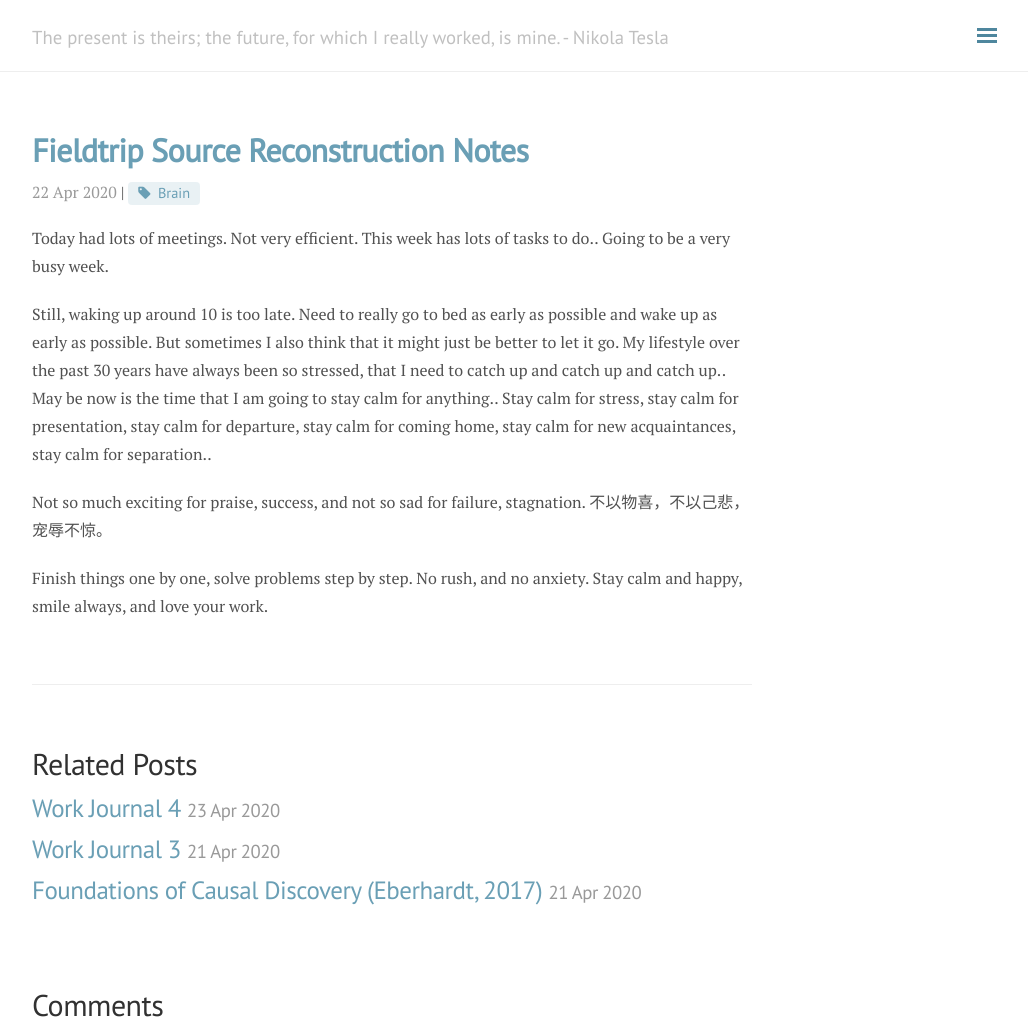
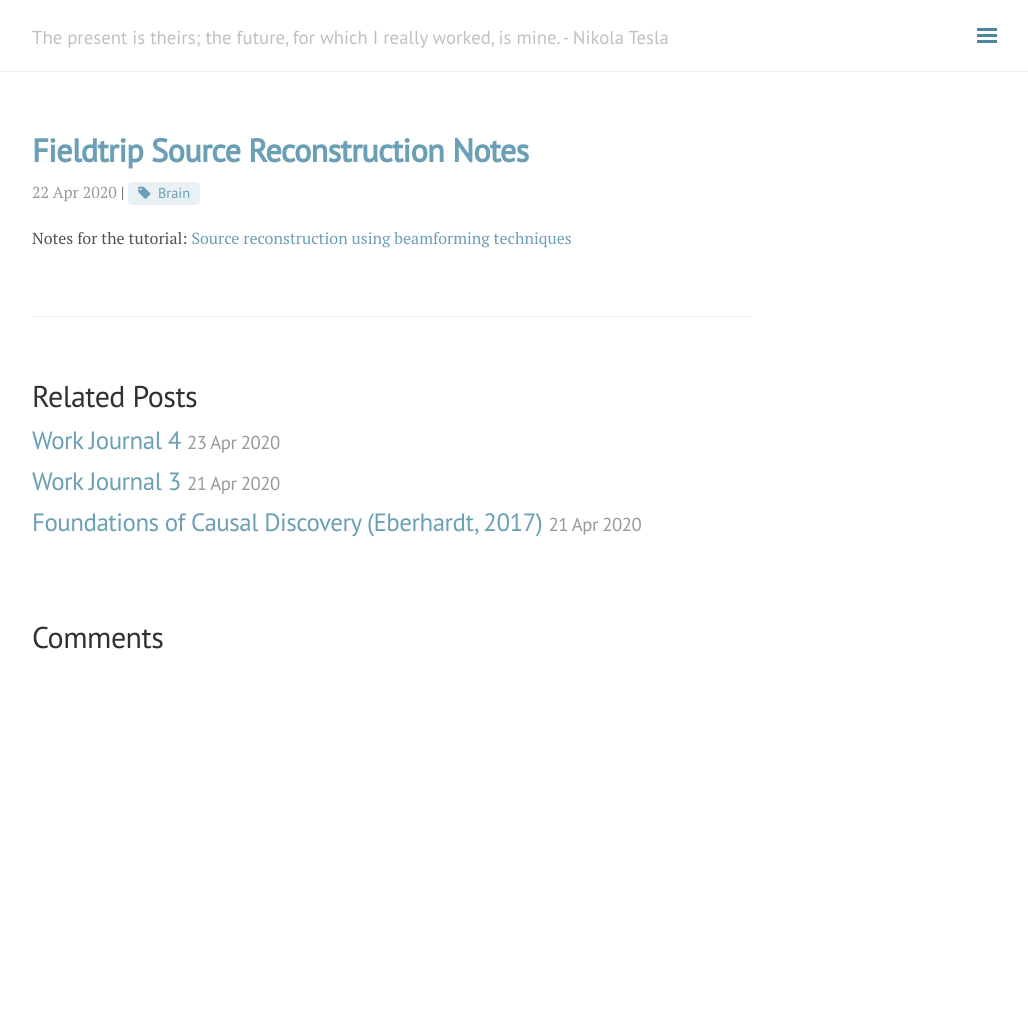
Before and after one commit to andylikescodes/andylikescodes.github.io, a Jekyll site: the page built from _posts/2020-04-22-Field-Trip-Source-Reconstruction-Notes.md, in a window 1280 px wide and 1034 px high. Shown: the whole window, without its empty margins (248-1276 px from the left). Built offline with Jekyll 4.4.1, drawn with Linux system fonts in a browser that asks for light colours; nearby versions of some CDN libraries; comment, search, counter and statistics services are not loaded.

Commit message:
_posts/2020-04-22-Field-Trip-Source-Reconstruction-Notes.md updated from https://stackedit.io/

```diff
--- a/_posts/2020-04-22-Field-Trip-Source-Reconstruction-Notes.md
+++ b/_posts/2020-04-22-Field-Trip-Source-Reconstruction-Notes.md
@@ -5,15 +5,7 @@ tag: [Brain]
 category: Brain
 ---
 
-Today had lots of meetings. Not very efficient. This week has lots of tasks to do.. Going to be a very busy week.
-
-Still, waking up around 10 is too late. Need to really go to bed as early as possible and wake up as early as possible. But sometimes I also think that it might just be better to let it go. My lifestyle over the past 30 years have always been so stressed, that I need to catch up and catch up and catch up.. May be now is the time that I am going to stay calm for anything.. Stay calm for stress, stay calm for presentation, stay calm for departure, stay calm for coming home, stay calm for new acquaintances, stay calm for separation..
-
-Not so much exciting for praise, success, and not so sad for failure, stagnation. 不以物喜，不以己悲，宠辱不惊。
-
-Finish things one by one, solve problems step by step. No rush, and no anxiety. Stay calm and happy, smile always, and love your work.
-
-
+Notes for the tutorial: [Source reconstruction using beamforming techniques](https://www.youtube.com/watch?v=pE0WAKd_Ve4)
 <!--stackedit_data:
-eyJoaXN0b3J5IjpbNzIyNzI3MjAwXX0=
+eyJoaXN0b3J5IjpbMTI1NDE2Nzg1Ml19
 -->
```
